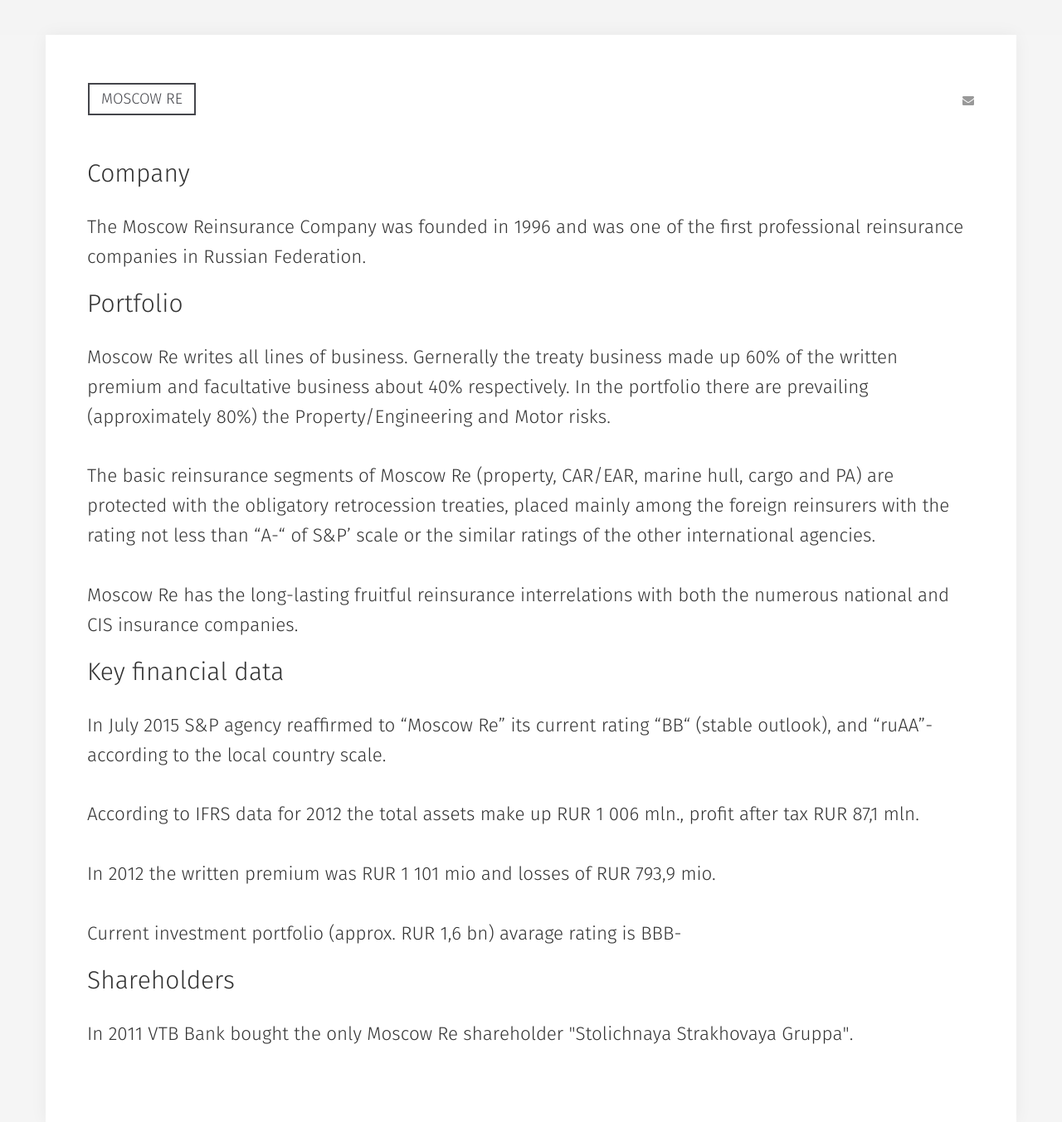
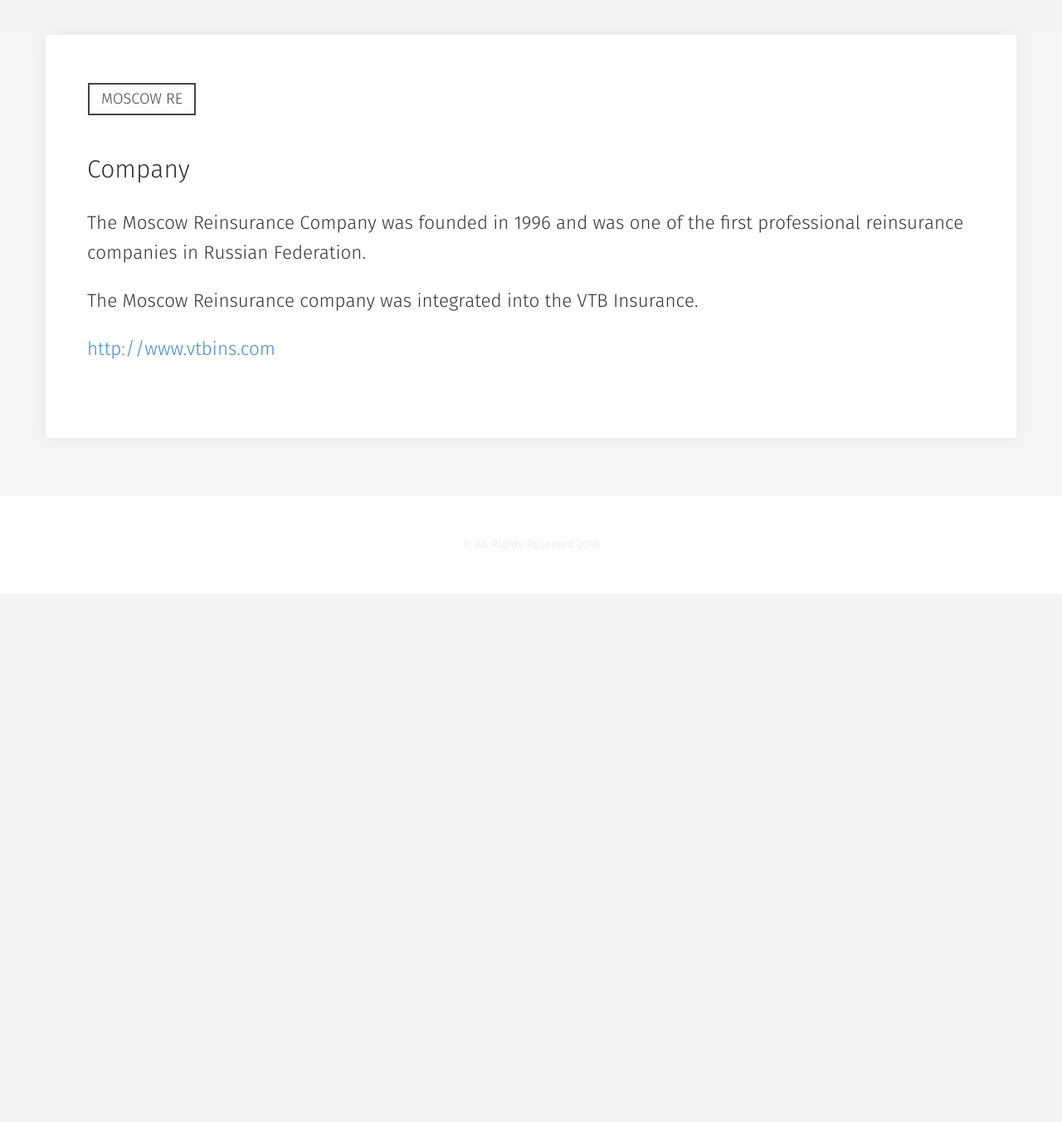
Before and after one commit to moscowre/moscowre.github.io, a plain HTML site: page index.html in a window 1280 px wide. Shown: the top 1353 px of the page at 83% size. After the commit the page ends 800 px from the top, so only its background shows below. Drawn offline with nearby package versions, Linux system fonts and the light colour scheme.

Commit message:
Update index.html

```diff
--- a/index.html
+++ b/index.html
@@ -35,12 +35,6 @@
                         </div>
 
                         <div class="collapse navbar-collapse">
-
-                            <ul class="nav navbar-nav social">
-
-                                  <li><script type="text/javascript">var user = "info"; var site = "moscowre.ru"; document.write('<a href=\"mailto:' + user + '@' + site + '\"> <i class=\"fa fa-envelope\"><\/i> <\/a>')</script></li>
-
-                            </ul>
                         </div><!-- /.nav-collapse -->
                     </div>
 
@@ -54,12 +48,10 @@
 
   <h2>Company </h2>
                 <p>The Moscow Reinsurance Company was founded in 1996 and was one of the first professional reinsurance companies in Russian Federation.</p>
-                <h2>Portfolio</h2>
-                <p>Moscow Re writes all lines of business. Gernerally the treaty business made up 60% of the written premium and facultative business about 40% respectively. In the portfolio there are prevailing (approximately 80%) the Property/Engineering and Motor risks.<br /><br />The basic reinsurance segments of Moscow Re (property, CAR/EAR, marine hull, cargo and PA) are protected with the obligatory retrocession treaties, placed mainly among the foreign reinsurers with the rating not less than &ldquo;A-&ldquo; of S&amp;P&rsquo; scale or the similar ratings of the other international agencies.<br /><br />Moscow Re has the long-lasting fruitful reinsurance interrelations with both the numerous national and CIS insurance companies.</p>
-                <h2>Key financial data</h2>
-                <p>In July 2015 S&amp;P agency reaffirmed to &ldquo;Moscow Re&rdquo; its current rating &ldquo;BB&ldquo; (stable outlook), and &ldquo;ruAA&rdquo;- according to the local country scale.<br /><br />According to IFRS data for 2012 the total assets make up RUR 1 006 mln., profit after tax RUR 87,1 mln.&nbsp;<br /><br />In 2012 the written premium was RUR 1 101 mio and losses of RUR 793,9 mio.<br /><br />Current investment portfolio (approx. RUR 1,6 bn) avarage rating is BBB-</p>
-                <h2>Shareholders</h2>
-                <p>In 2011 VTB Bank bought the only Moscow Re shareholder "Stolichnaya Strakhovaya Gruppa".&nbsp;</p>
+
+                            <p>The Moscow Reinsurance company was integrated into the VTB Insurance.</p>
+
+                            <p><a href="http://www.vtbins.com/">http://www.vtbins.com</a></p>
 
                     </div>
                 </div>
@@ -76,7 +68,7 @@
             </nav>
         </div>
 <script src="//ajax.googleapis.com/ajax/libs/jquery/1.9.1/jquery.min.js"></script>
-      <script src="js/bootstrap.js"></script>
+<script src="js/bootstrap.js"></script>
 </footer>
 
 
```
